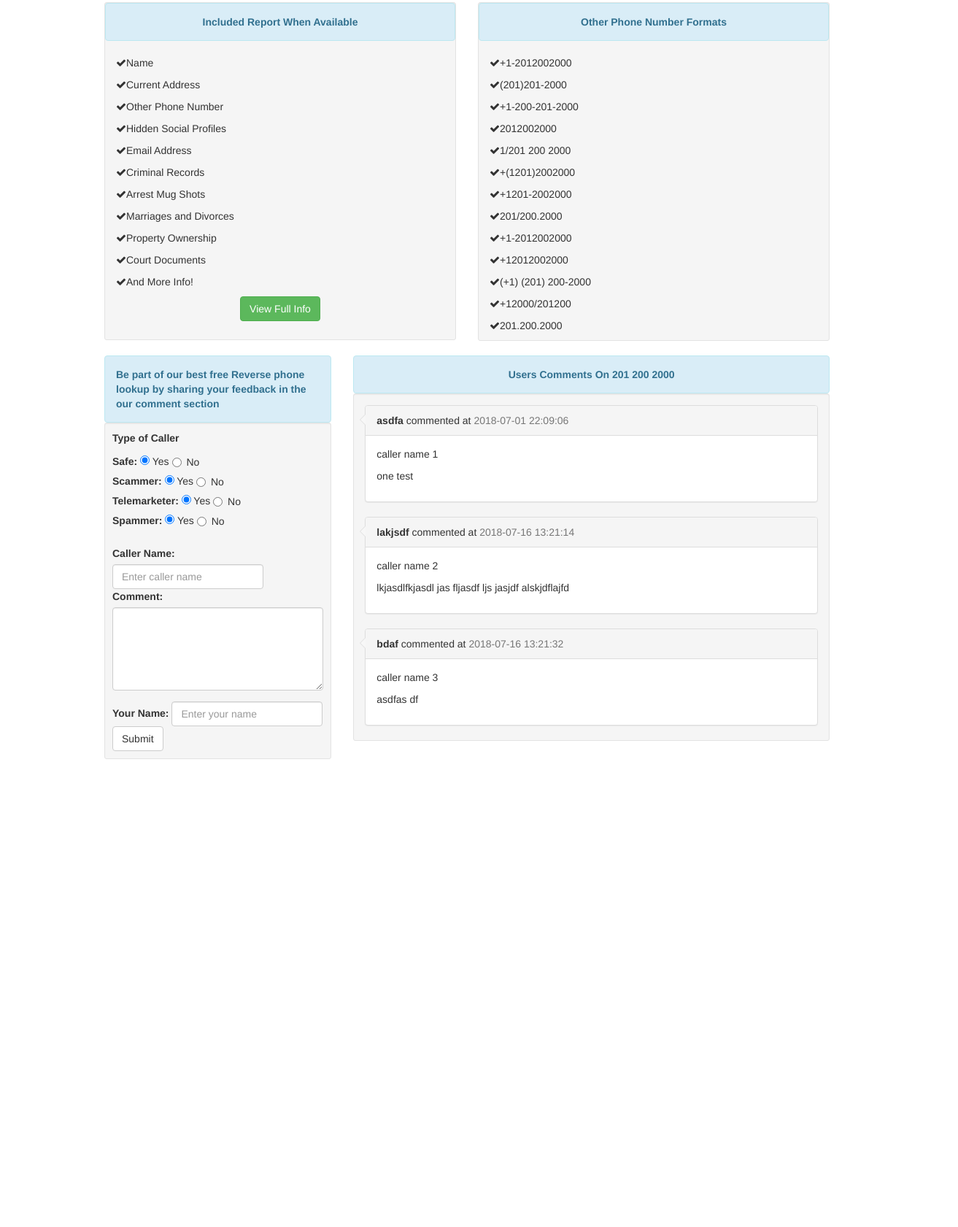
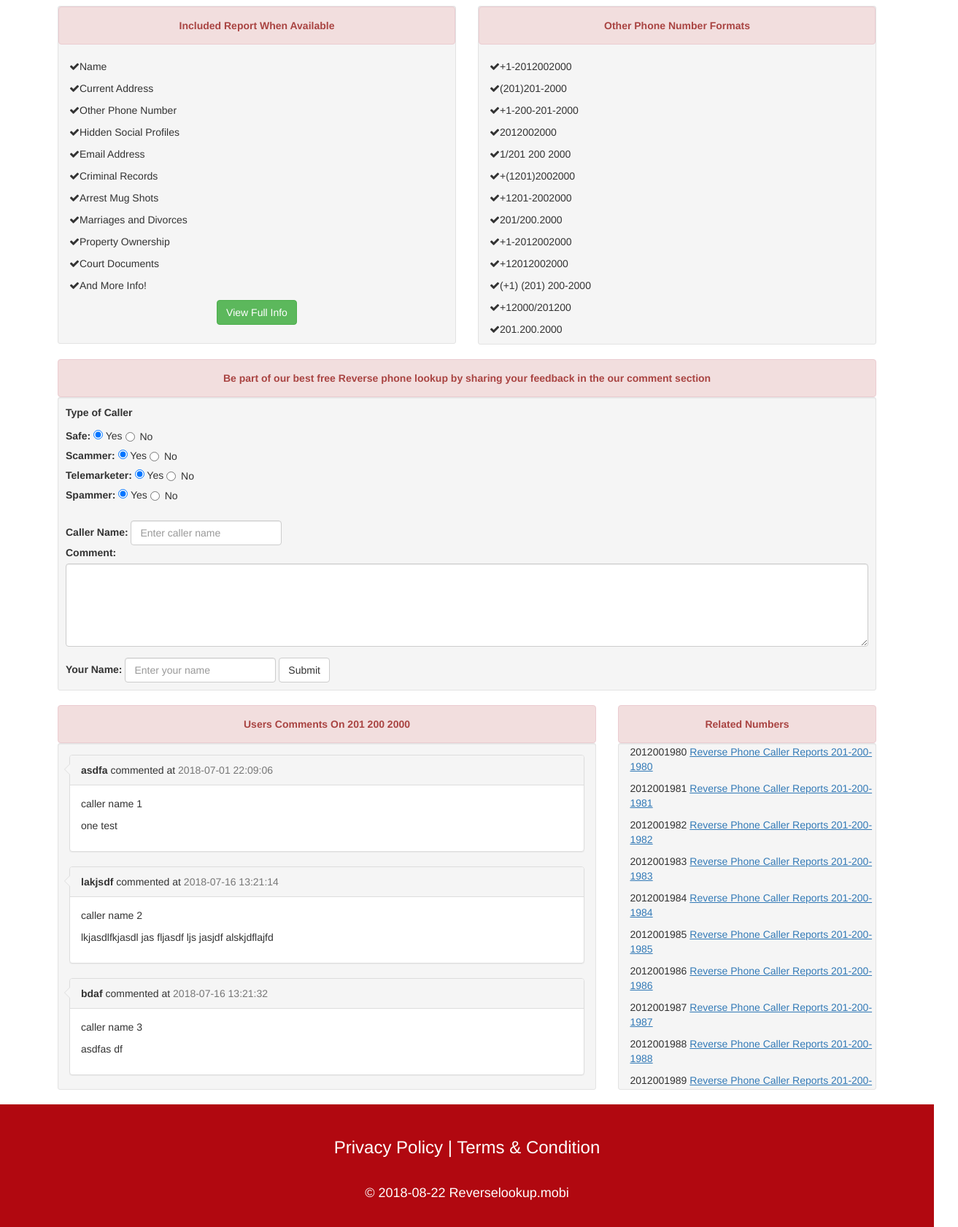
Before and after one commit to perosa7285/Project_Asher, a website: page index.html in a window 1280 px wide. Shown: the part 737-2418 px from the top of the page at 73% size, 1313 px wide, since content can reach past the window. Before the commit the page ends 1797 px from the top, so only its background shows below. Drawn offline with nearby package versions, Linux system fonts and the light colour scheme.

Commit message:
wrapping up with footer

```diff
--- a/index.html
+++ b/index.html
@@ -48,15 +48,15 @@
         </div>
     </nav><!--End Navigation-->
 
-    <main class="container-fluid">
+    <main class="container-fluid" style="margin: 0 5%">
 
             <div class="col-xs-12 col-sm-12 col-lg-12">
                <div class="row">
                    <div>
                        <p style="margin-top: 30px; margin-bottom: 0px;">
-                       <a href="#">ReverseLookUp</a>/
-                       <a href="#">AreaCode 201</a>/
-                       <a href="#">PrefixCode 200</a>
+                       <a href="#"><u>ReverseLookUp</u></a>/
+                       <a href="#"><u>AreaCode 201</u></a>/
+                       <a href="#"><u>PrefixCode 200</u></a>
                         </p>
                    </div>
                </div>
@@ -154,7 +154,7 @@
         <div class="row">
             <div class="col-xs-12 col-sm-6 col-lg-6">
                 <div class="well well-sm"  style="padding: 0;">
-                    <p class="alert alert-info text-center"><strong>Included Report When Available</strong></p>
+                    <p class="alert alert-danger text-center"><strong>Included Report When Available</strong></p>
                     <div style="padding-left: 15px;">
                     <p><span class="fa fa-check"></span>Name</p>
                     <p><span class="fa fa-check"></span>Current Address</p>
@@ -176,7 +176,7 @@
 
             <div class="col-xs-12 col-sm-6 col-lg-6">
                 <div class="well well-sm" style="padding: 0;">
-                    <p class="alert alert-info text-center"><strong>Other Phone Number Formats</strong></p>
+                    <p class="alert alert-danger text-center"><strong>Other Phone Number Formats</strong></p>
                     <div style="margin-left: 15px;">
                     <p><span class="fa fa-check"></span>+1-2012002000</p>
                     <p><span class="fa fa-check"></span>(201)201-2000</p>
@@ -200,8 +200,8 @@
 
     <div class="comments">
         <div class="row">
-            <div class="col-xs-12 col-sm-4 col-lg-4">
-                <div class="alert alert-info"><p><strong>Be part of our best free Reverse phone lookup by sharing your feedback in the our comment section</strong></p>
+            <div class="col-xs-12 col-sm-12 col-lg-12">
+                <div class="alert alert-danger text-center"><p><strong>Be part of our best free Reverse phone lookup by sharing your feedback in the our comment section</strong></p>
             </div>
 
             <div class="well well-sm" style="border-style: solid;padding: 10px; margin-top: -20px;">
@@ -284,9 +284,15 @@
             </div>
         </div>
 
-        <div class="col-xs-12 col-sm-8 col-lg-8">
-            <p class="alert alert-info text-center"><strong>Users Comments On 201 200 2000</strong></p>
-            <div class="well well-sm" style="margin: -20px 0 0;padding: 15px 15px 0;">
+    </div><!-- End Row -->
+</div><!-- End Comments -->
+
+   <div class="Related">
+       <div class="row">
+
+         <div class="col-xs-12 col-sm-8 col-lg-8">
+            <p class="alert alert-danger text-center"><strong>Users Comments On 201 200 2000</strong></p>
+            <div class="well well-sm" style="margin-top: -20px;padding: 15px 15px 0;width: auto;px;height: 475px;overflow: auto;">
                 <div class="panel panel-default">
                     <div class="panel-heading"><strong>asdfa</strong> commented at <span class="text-muted">2018-07-01 22:09:06</span>
                     </div>
@@ -296,7 +302,31 @@
                     </div>
                 </div>
                 <div class="panel panel-default">
-                    <div class="panel-heading">           <strong>lakjsdf</strong> commented at     <span class="text-muted">2018-07-16 13:21:14</span>
+                    <div class="panel-heading"><strong>lakjsdf</strong> commented at     <span class="text-muted">2018-07-16 13:21:14</span>
+                    </div>
+                    <div class="panel-body">
+                    <p>caller name 2</p>
+                    <p>lkjasdlfkjasdl jas fljasdf ljs jasjdf alskjdflajfd</p>
+                    </div>
+                </div>
+                <div class="panel panel-default">
+                    <div class="panel-heading"><strong>bdaf</strong> commented at <span class="text-muted">2018-07-16 13:21:32</span>
+                    </div>
+                    <div class="panel-body">
+                    <p>caller name 3</p>
+                    <p>asdfas df</p>
+                    </div><!-- /panel-body -->
+                </div><!-- /panel panel-default -->
+                <div class="panel panel-default">
+                    <div class="panel-heading"><strong>asdfa</strong> commented at <span class="text-muted">2018-07-01 22:09:06</span>
+                    </div>
+                    <div class="panel-body">
+                    <p>caller name 1</p>
+                    <p>one test</p>
+                    </div>
+                </div>
+                <div class="panel panel-default">
+                    <div class="panel-heading"><strong>lakjsdf</strong> commented at     <span class="text-muted">2018-07-16 13:21:14</span>
                     </div>
                     <div class="panel-body">
                     <p>caller name 2</p>
@@ -313,9 +343,48 @@
                 </div><!-- /panel panel-default -->
             </div><!-- /well well-sm -->
         </div><!-- /col-xs-12 col-sm-8 col-lg-8 -->
-    </div>
-</div>
+
+          <div class="col-xs-12 col-sm-4 col-lg-4">
+           <p class="alert alert-danger text-center"><strong>Related Numbers</strong></p>
+            <div class="well well-sm" style="padding: 0.5px;margin-top: -20px; width: auto;px;height: 475px;overflow: auto;">
+                <div style="margin-left: 15px;">
+                <p>2012001980 <a href="#"><u>Reverse Phone Caller Reports 201-200-1980</u></a></p>
+                <p>2012001981 <a href="#"><u>Reverse Phone Caller Reports 201-200-1981</u></a></p>
+                <p>2012001982 <a href="#"><u>Reverse Phone Caller Reports 201-200-1982</u></a></p>
+                <p>2012001983 <a href="#"><u>Reverse Phone Caller Reports 201-200-1983</u></a></p>
+                <p>2012001984 <a href="#"><u>Reverse Phone Caller Reports 201-200-1984</u></a></p>
+                <p>2012001985 <a href="#"><u>Reverse Phone Caller Reports 201-200-1985</u></a></p>
+                <p>2012001986 <a href="#"><u>Reverse Phone Caller Reports 201-200-1986</u></a></p>
+                <p>2012001987 <a href="#"><u>Reverse Phone Caller Reports 201-200-1987</u></a></p>
+                <p>2012001988 <a href="#"><u>Reverse Phone Caller Reports 201-200-1988</u></a></p>
+                <p>2012001989 <a href="#"><u>Reverse Phone Caller Reports 201-200-1989</u></a></p>
+                <p>2012001990 <a href="#"><u>Reverse Phone Caller Reports 201-200-1990</u></a></p>
+                <p>2012001991 <a href="#"><u>Reverse Phone Caller Reports 201-200-1991</u></a></p><p>2012001992 <a href="#"><u>Reverse Phone Caller Reports 201-200-1992</u></a></p><p>2012001993 <a href="#"><u>Reverse Phone Caller Reports 201-200-1993</u></a></p><p>2012001994 <a href="#"><u>Reverse Phone Caller Reports 201-200-1994</u></a></p><p>2012001995 <a href="#"><u>Reverse Phone Caller Reports 201-200-1995</u></a></p><p>2012001996 <a href="#"><u>Reverse Phone Caller Reports 201-200-1996</u></a></p><p>2012001997 <a href="#"><u>Reverse Phone Caller Reports 201-200-1997</u></a></p><p>2012001998 <a href="#"><u>Reverse Phone Caller Reports 201-200-1998</u></a></p><p>2012001999 <a href="#"><u>Reverse Phone Caller Reports 201-200-1999</u></a></p>
+                <p>2012002000 <a href="#"><u>Reverse Phone Caller Reports 201-200-2000</u></a></p>
+                <p>2012002001 <a href="#"><u>Reverse Phone Caller Reports 201-200-2001</u></a></p>
+                <p>2012002002 <a href="#"><u>Reverse Phone Caller Reports 201-200-2002</u></a></p>
+                <p>2012002003 <a href="#"><u>Reverse Phone Caller Reports 201-200-2003</u></a></p>
+                <p>2012002004 <a href="#"><u>Reverse Phone Caller Reports 201-200-2004</u></a></p>
+                <p>2012002005 <a href="#"><u>Reverse Phone Caller Reports 201-200-2005</u></a></p>
+                <p>2012002006 <a href="#"><u>Reverse Phone Caller Reports 201-200-2006</u></a></p>
+                <p>2012002007 <a href="#"><u>Reverse Phone Caller Reports 201-200-2007</u></a></p>
+                <p>2012002008 <a href="#"><u>Reverse Phone Caller Reports 201-200-2008</u></a></p>
+                <p>2012002009 <a href="#"><u>Reverse Phone Caller Reports 201-200-2009</u></a></p>
+                </div>
+            </div>
+          </div>
+        </div>
+   </div><!-- End  Related -->
 
 </main> <!--End Main-->
+
+<footer class="ccontainer-fluid text-center">
+        <div class="row">
+                <h3>Privacy Policy | Terms & Condition</h3>
+                <br>
+                <h4>© 2018-08-22 Reverselookup.mobi</h4>
+        </div>
+</footer>
+
 </body>
 </html>
--- a/package.json
+++ b/package.json
@@ -4,7 +4,7 @@
   "description": "responsive bootstrap website",
   "main": "index.js",
   "scripts": {
-    "sass": "node-sass -w scss/ -o dist/css/ --recursive"
+    "sass": "node-sass -w scss/ -o css/ --recursive"
   },
   "repository": {
     "type": "git",
--- a/scss/main.scss
+++ b/scss/main.scss
@@ -1,8 +1,4 @@
-      body {
-          margin: 0 10%;
-      }
-
-     .navbar {
+      .navbar {
           margin-bottom: 0;
           border-radius: 0;
           background-color: #b10810;
@@ -54,6 +50,22 @@
 	    border-right-color:#ddd;
 	    border-width:8px;
       }
+      footer {
+        width: 100%;
+        background-color: #b10810;
+        padding: 2%;
+        color: #fff;
+        }
+      //.fa {
+        //padding: 15px;
+        //font-size: 25px;
+        //color: #fff;
+        //}
+      .fa:hover {
+        color: #b10810;
+        text-decoration: none;
+        }
+
 
       @media screen and (max-width: 981px) {
       .navbar-form {
@@ -61,12 +73,6 @@
           }
 }
       @media screen and (max-width: 768px) {
-      body {
-          margin: 0;
-          }
-      .navbar {
-          background-color: #b10810;
-      }
       .navbar-brand {
           padding: 0 0 0 5px;
       }
```
Also changed, not shown: css/main.css.
